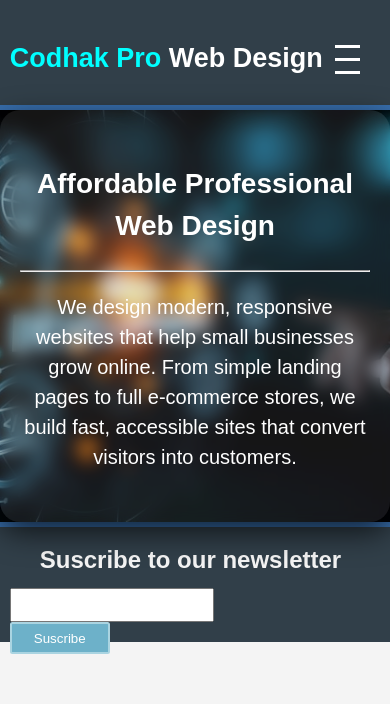
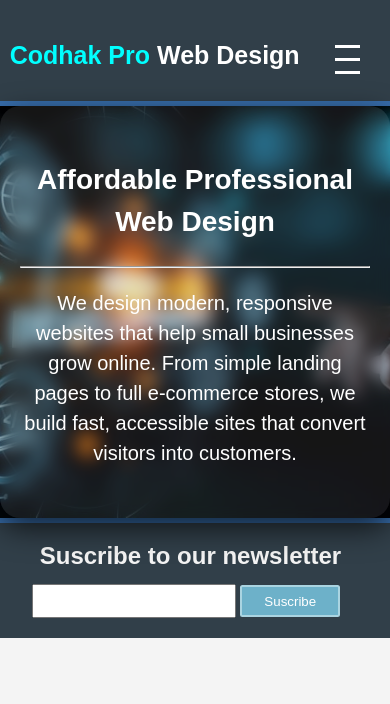
Before and after one commit to Codhakpro/codhakpro-2026, a plain HTML site: page index.html in a window 390 px wide. Shown: the top 704 px of the page. Drawn offline with Linux system fonts and the light colour scheme.

```diff
--- a/CSS/stylesheet.css
+++ b/CSS/stylesheet.css
@@ -374,7 +374,7 @@
     }
     header .logo, header #brand{
         padding-top: 10px;
-        font-size: 27px;
+        font-size: 25px;
         }
     #bluring {
         text-align: center;
@@ -402,7 +402,8 @@
 
     #newsletter form {
         margin: 0 auto;
-        padding-right: 70px;
+        padding: 0 6%;
+        float: none
     }
 
     #newsletter input {
```
